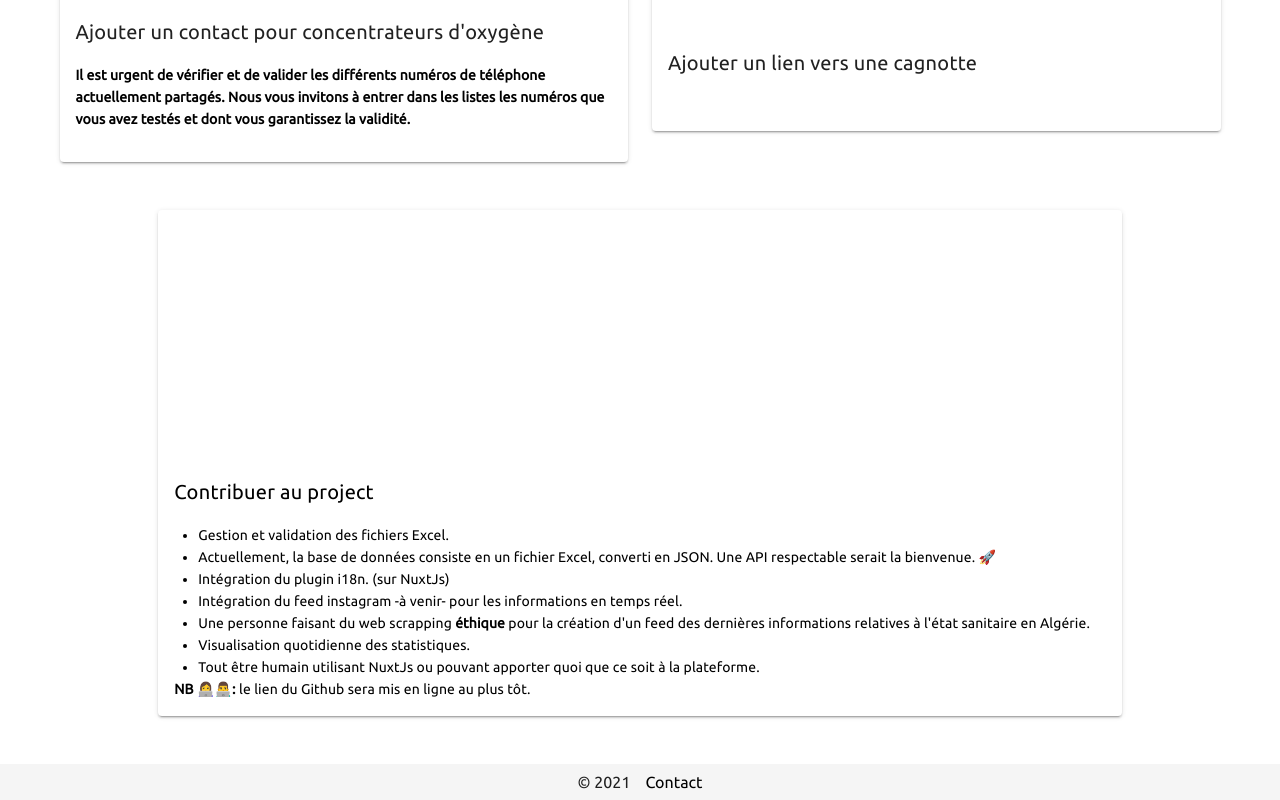
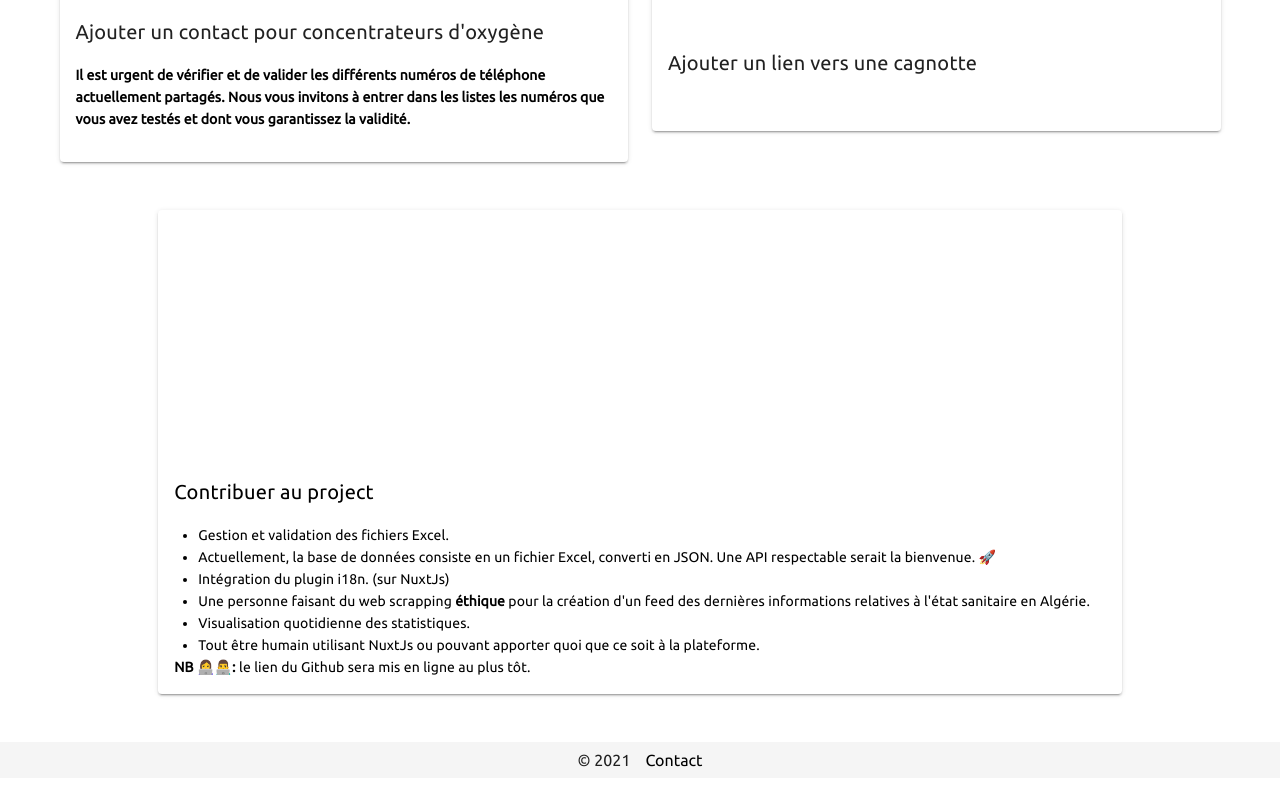
Before and after one commit to info-covid19-dz/web, a Nuxt app: page / in a window 1280 px wide. Shown: the part 1088-1888 px from the top of the page. After the commit the page ends 1866 px from the top, so only its background shows below. Built offline with nearby package versions, Linux system fonts and the light colour scheme.

Commit message:
removed insta feed

```diff
--- a/components/Contributions.vue
+++ b/components/Contributions.vue
@@ -51,10 +51,7 @@
                   converti en JSON. Une API respectable serait la bienvenue. 🚀
                 </li>
                 <li>Intégration du plugin i18n. (sur NuxtJs)</li>
-                <li>
-                  Intégration du feed instagram -à venir- pour les informations
-                  en temps réel.
-                </li>
+
                 <li>
                   Une personne faisant du web scrapping
                   <strong>éthique</strong> pour la création d'un feed des
```
